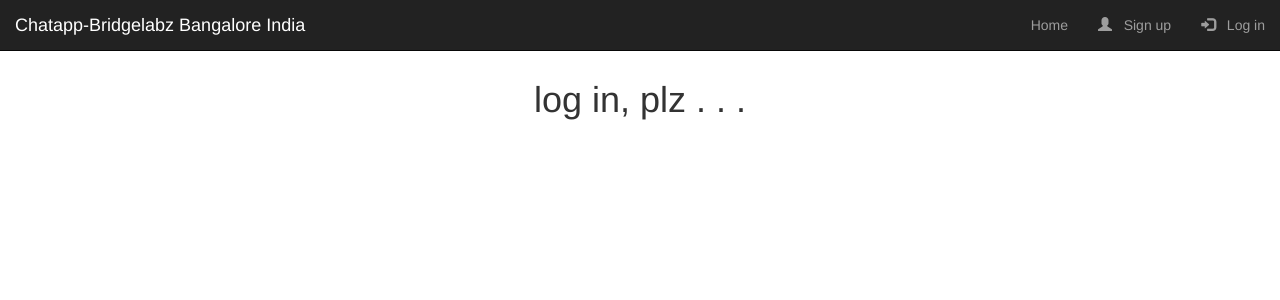
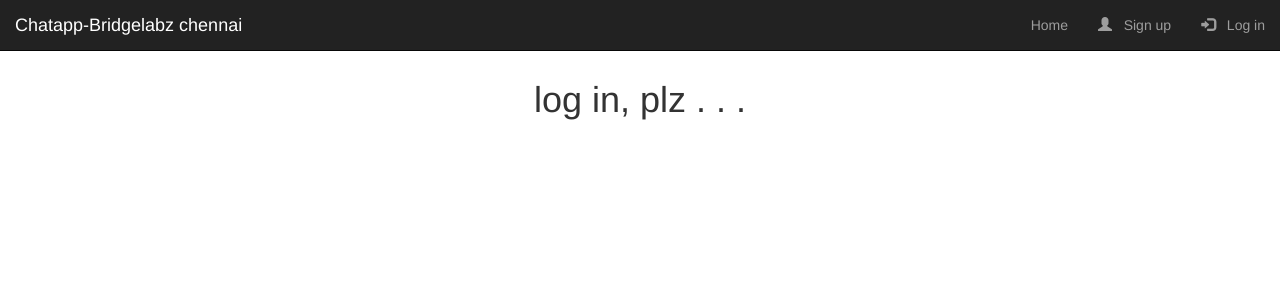
Before and after one commit to Moneshs/Docker, a Django app: page / in a window 1280 px wide. Shown: the top 300 px of the page. Run offline with Django 3.2, Linux system fonts and the light colour scheme; some libraries are stand-ins or nearby versions.

Commit message:
Update index.html

```diff
--- a/ChatApplication/chat/templates/index.html
+++ b/ChatApplication/chat/templates/index.html
@@ -61,7 +61,7 @@
             <span class="icon-bar"></span>
             <span class="icon-bar"></span>
           </button>
-          <a class="navbar-brand" class="styleheader" href="accounts/index" >Chatapp-Bridgelabz Bangalore India</a>
+          <a class="navbar-brand" class="styleheader" href="accounts/index" >Chatapp-Bridgelabz chennai</a>
         </div>
         <div class="collapse navbar-collapse" id="mainNavBar">
           <ul class="nav navbar-nav navbar-right">
```
